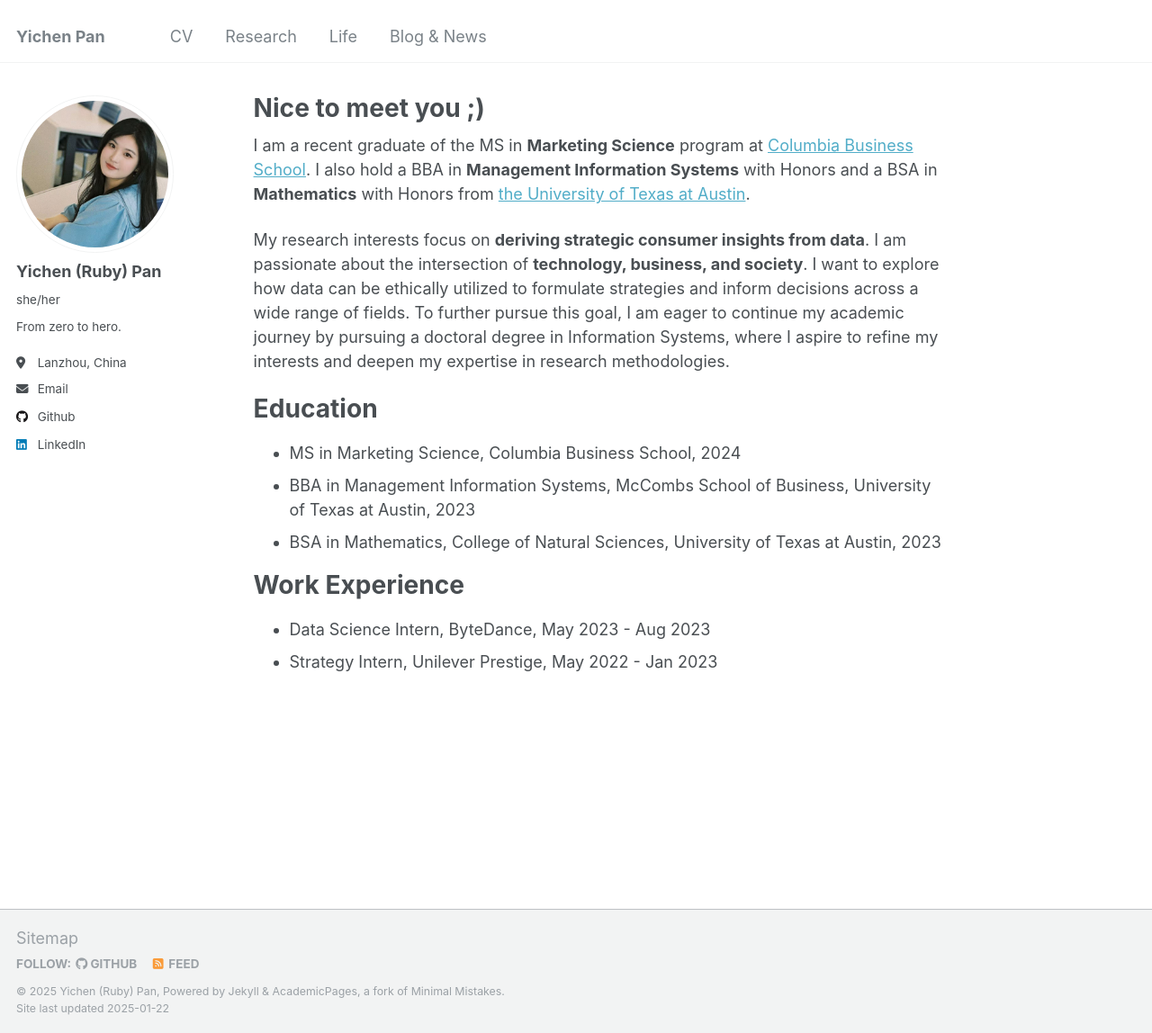
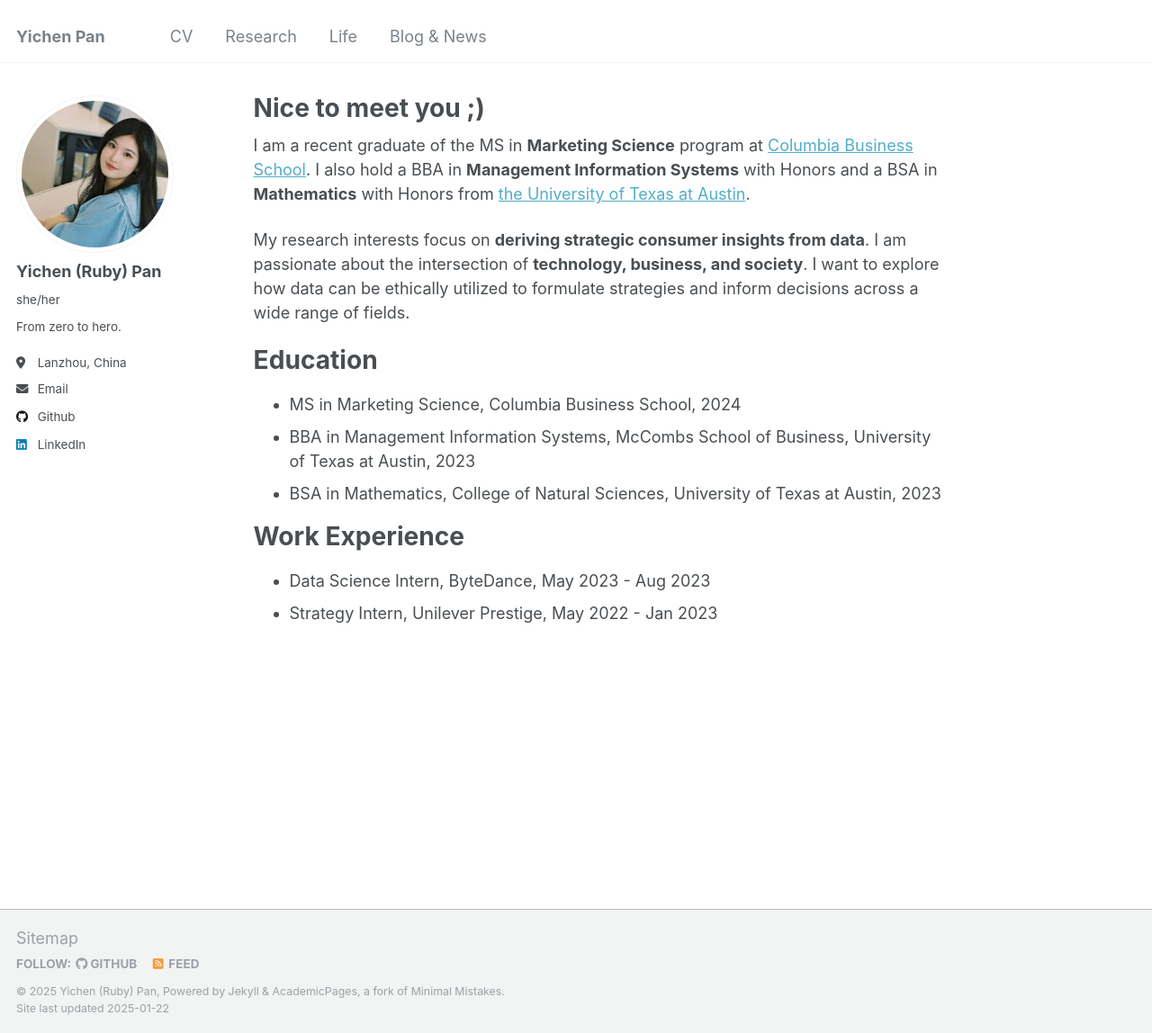
Before and after one commit to rubypan/rubypan.github.io, a Jekyll site: the page built from _pages/about.md, in a window 1280 px wide and 1148 px high. Shown: the whole window at 90% size. Built offline with Jekyll 4.4.1, drawn with Linux system fonts in a browser that asks for light colours.

Commit message:
Update about.md

```diff
--- a/_pages/about.md
+++ b/_pages/about.md
@@ -9,7 +9,7 @@
 
 I am a recent graduate of the MS in **Marketing Science** program at [Columbia Business School](https://business.columbia.edu/). I also hold a BBA in **Management Information Systems** with Honors and a BSA in **Mathematics** with Honors from [the University of Texas at Austin](https://www.utexas.edu/).
 
-My research interests focus on **deriving strategic consumer insights from data**. I am passionate about the intersection of **technology, business, and society**. I want to explore how data can be ethically utilized to formulate strategies and inform decisions across a wide range of fields. To further pursue this goal, I am eager to continue my academic journey by pursuing a doctoral degree in Information Systems, where I aspire to refine my interests and deepen my expertise in research methodologies.
+My research interests focus on **deriving strategic consumer insights from data**. I am passionate about the intersection of **technology, business, and society**. I want to explore how data can be ethically utilized to formulate strategies and inform decisions across a wide range of fields.
 
 
 # Education
```
